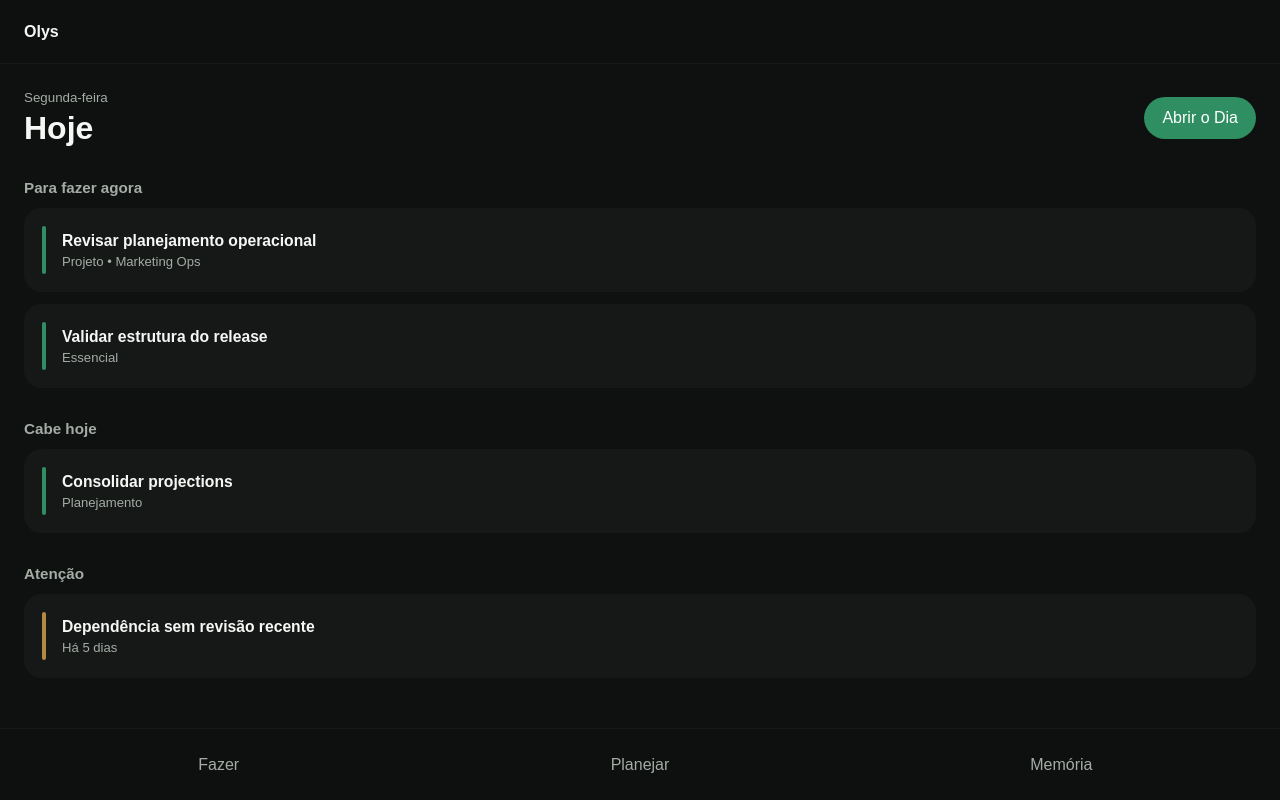
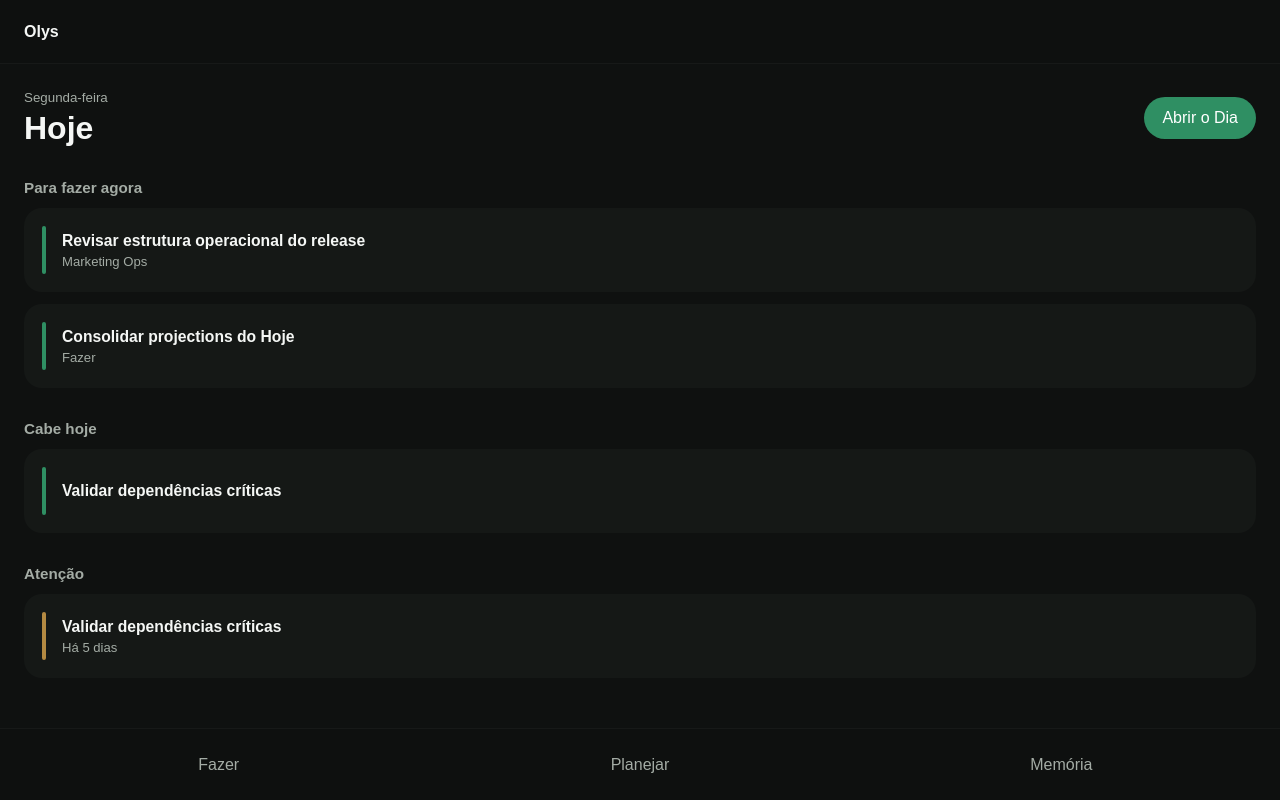
Before and after one commit to filipedreyer/Olys-auto, a React app: page / in a window 1280 px wide. Built offline with nearby package versions, Linux system fonts and the light colour scheme; the HTML template or start-up script is replaced by a standard one.

Commit message:
feat: connect Hoje screen to projections

```diff
--- a/src/features/fazer/screens/HojeScreen.tsx
+++ b/src/features/fazer/screens/HojeScreen.tsx
@@ -1,4 +1,8 @@
 import { OperationalRow } from '../components/OperationalRow'
+import { mockTodayItems } from '../domain/mockTodayItems'
+import { buildTodayProjection } from '../domain/todayProjection'
+
+const projection = buildTodayProjection(mockTodayItems)
 
 export function HojeScreen() {
   return (
@@ -17,15 +21,13 @@ export function HojeScreen() {
           <h2>Para fazer agora</h2>
         </header>
 
+        {projection.now.map((item) => (
           <OperationalRow
-          title="Revisar planejamento operacional"
-          meta="Projeto • Marketing Ops"
+            key={item.id}
+            title={item.title}
+            meta={item.contextLabel}
           />
-
-        <OperationalRow
-          title="Validar estrutura do release"
-          meta="Essencial"
-        />
+        ))}
       </section>
 
       <section className="hoje-screen__group hoje-screen__group--secondary">
@@ -33,10 +35,13 @@ export function HojeScreen() {
           <h2>Cabe hoje</h2>
         </header>
 
+        {projection.later.map((item) => (
           <OperationalRow
-          title="Consolidar projections"
-          meta="Planejamento"
+            key={item.id}
+            title={item.title}
+            meta={item.contextLabel}
           />
+        ))}
       </section>
 
       <section className="hoje-screen__group hoje-screen__group--attention">
@@ -44,11 +49,14 @@ export function HojeScreen() {
           <h2>Atenção</h2>
         </header>
 
+        {projection.attention.map((item) => (
           <OperationalRow
-          title="Dependência sem revisão recente"
-          meta="Há 5 dias"
+            key={item.id}
+            title={item.title}
+            meta={item.dueLabel}
             state="attention"
           />
+        ))}
       </section>
     </section>
   )
```
Lines whose indentation alone changed are shown as unchanged.
